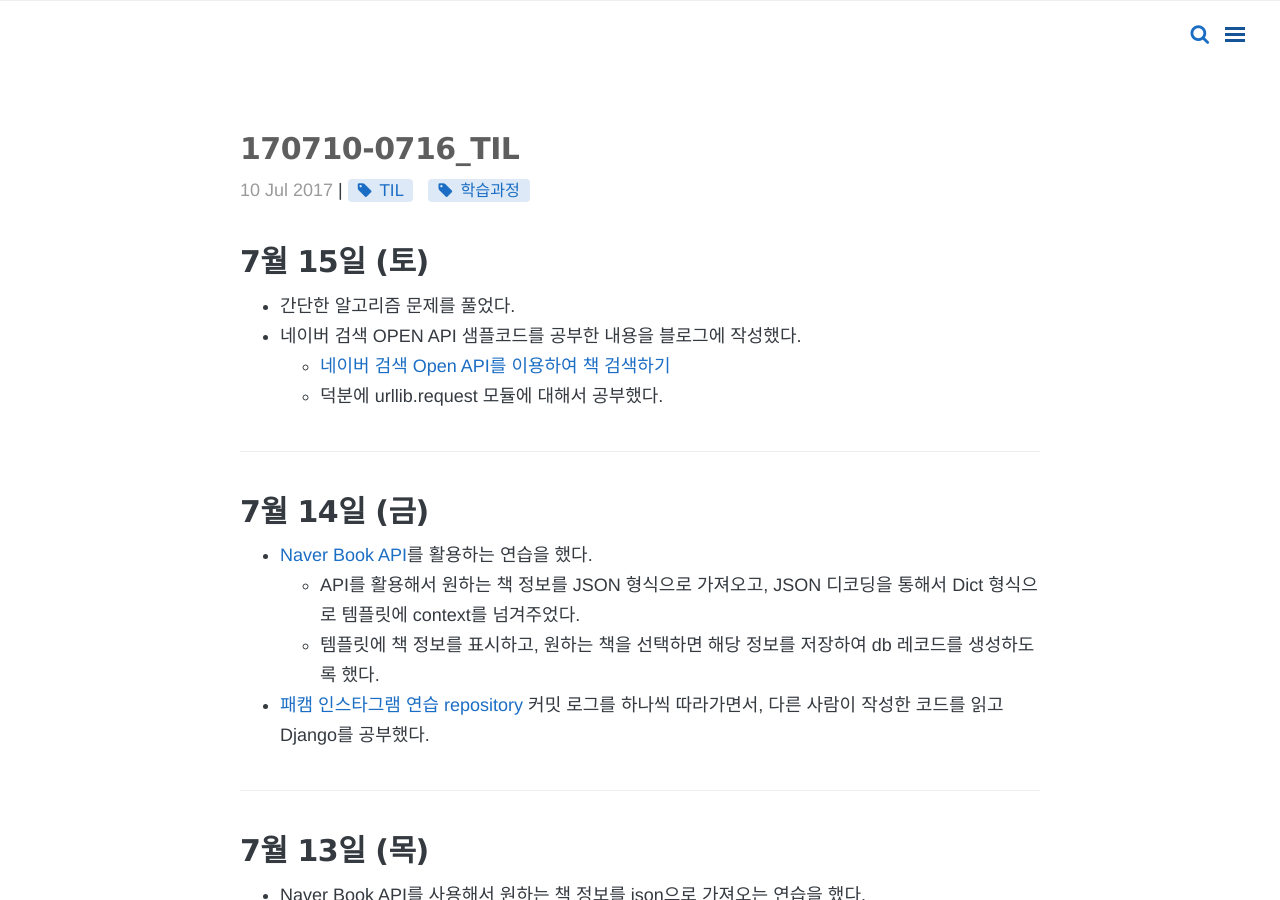
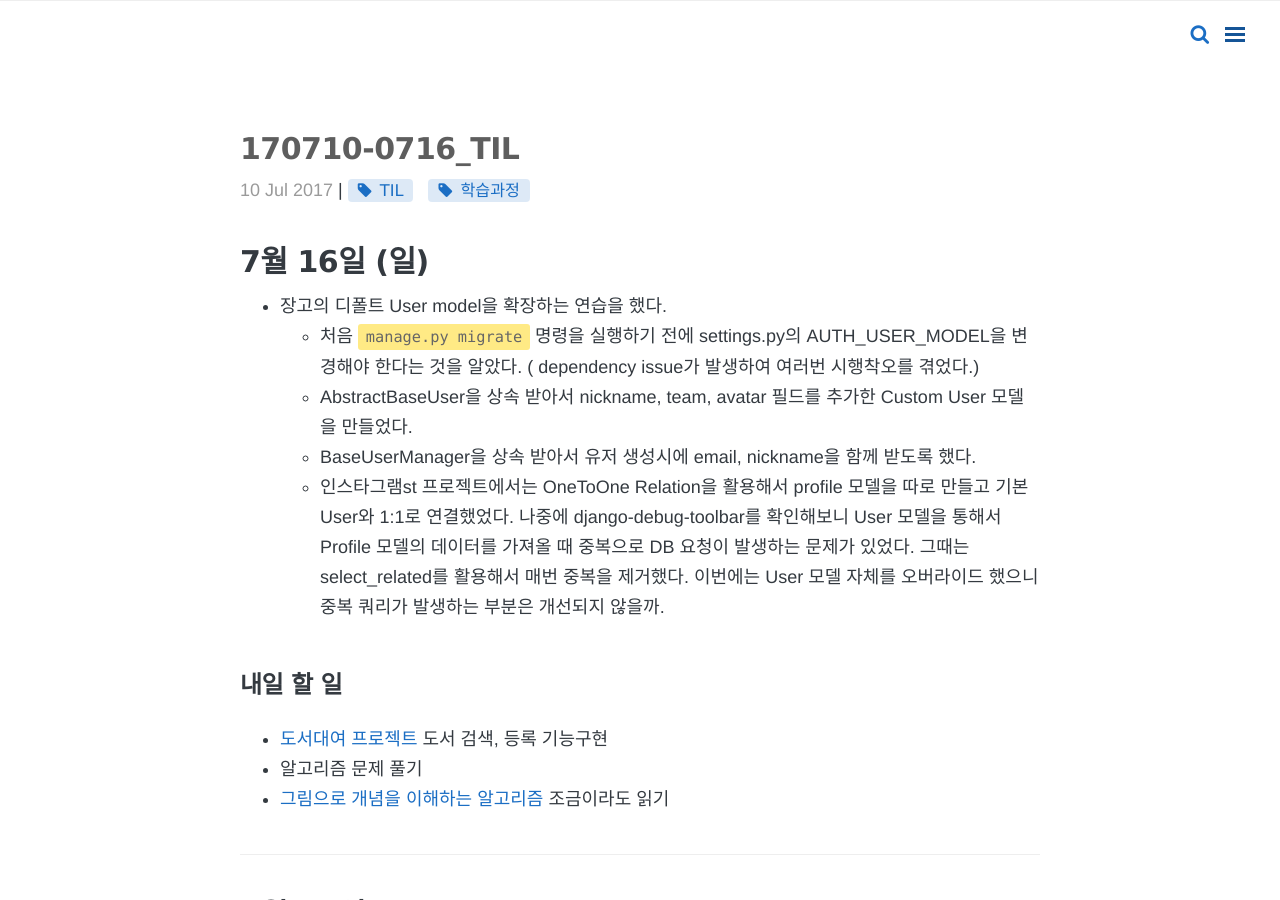
Before and after one commit to wayhome25/wayhome25.github.io, a Jekyll site: the page built from _posts/TIL(Today I Learned)/2017-07-10-07-16-TIL.md, in a window 1280 px wide and 900 px high. Built offline with Jekyll 4.4.1, drawn with Linux system fonts in a browser that asks for light colours; nearby versions of some CDN libraries; comment, search, counter and statistics services are not loaded.

Commit message:
add blog post

```diff
--- a/_posts/TIL(Today I Learned)/2017-07-10-07-16-TIL.md
+++ b/_posts/TIL(Today I Learned)/2017-07-10-07-16-TIL.md
@@ -5,6 +5,20 @@ category: TIL (Today I Learned)
 permalink: /til/:year/:month/:day/:title/
 tags: [TIL, 학습과정]
 comments: true
+---
+
+# 7월 16일 (일)
+- 장고의 디폴트 User model을 확장하는 연습을 했다.
+  - 처음 `manage.py migrate` 명령을 실행하기 전에 settings.py의 AUTH_USER_MODEL을 변경해야 한다는 것을 알았다. ( dependency issue가 발생하여 여러번 시행착오를 겪었다.)
+  - AbstractBaseUser을 상속 받아서 nickname, team, avatar 필드를 추가한 Custom User 모델을 만들었다.
+  - BaseUserManager을 상속 받아서 유저 생성시에 email, nickname을 함께 받도록 했다.
+  - 인스타그램st 프로젝트에서는 OneToOne Relation을 활용해서 profile 모델을 따로 만들고 기본 User와 1:1로 연결했었다. 나중에 django-debug-toolbar를 확인해보니 User 모델을 통해서 Profile 모델의 데이터를 가져올 때 중복으로 DB 요청이 발생하는 문제가 있었다. 그때는 select_related를 활용해서 매번 중복을 제거했다. 이번에는 User 모델 자체를 오버라이드 했으니 중복 쿼리가 발생하는 부분은 개선되지 않을까.
+
+### 내일 할 일
+- [도서대여 프로젝트](https://github.com/wayhome25/our-book) 도서 검색, 등록 기능구현
+- 알고리즘 문제 풀기
+- [그림으로 개념을 이해하는 알고리즘](http://www.hanbit.co.kr/store/books/look.php?p_code=B5896248244) 조금이라도 읽기
+
 ---
 
 # 7월 15일 (토)
```
